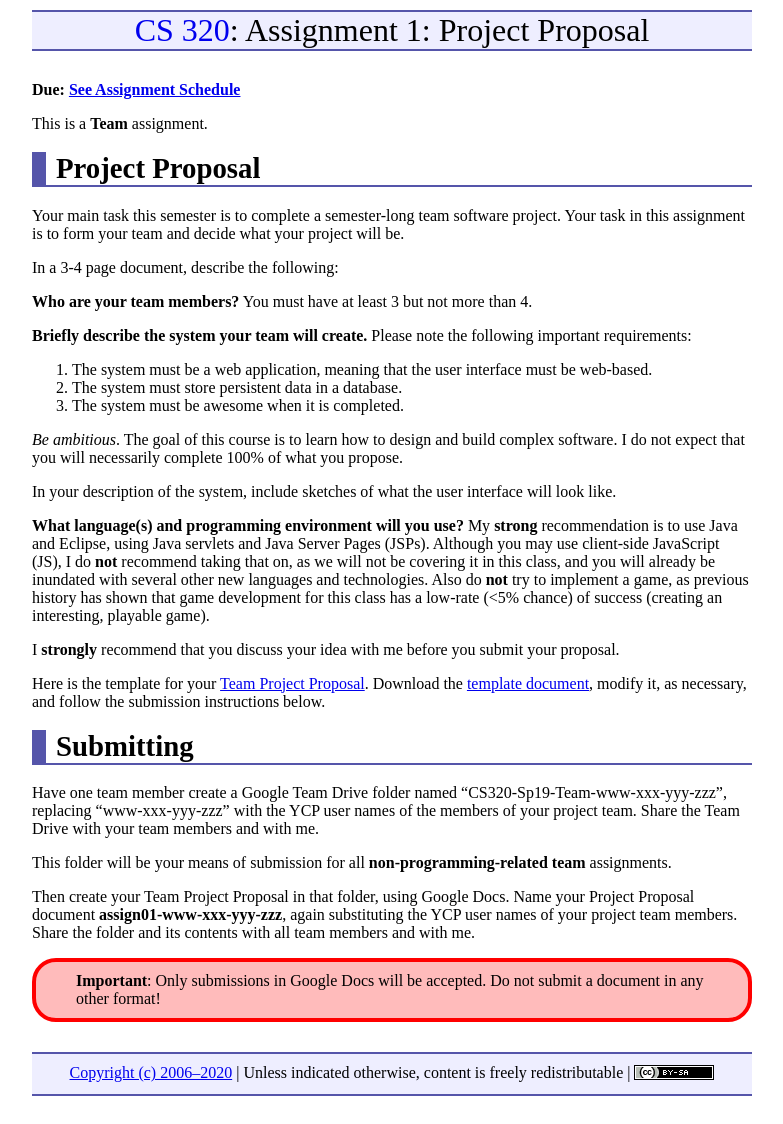
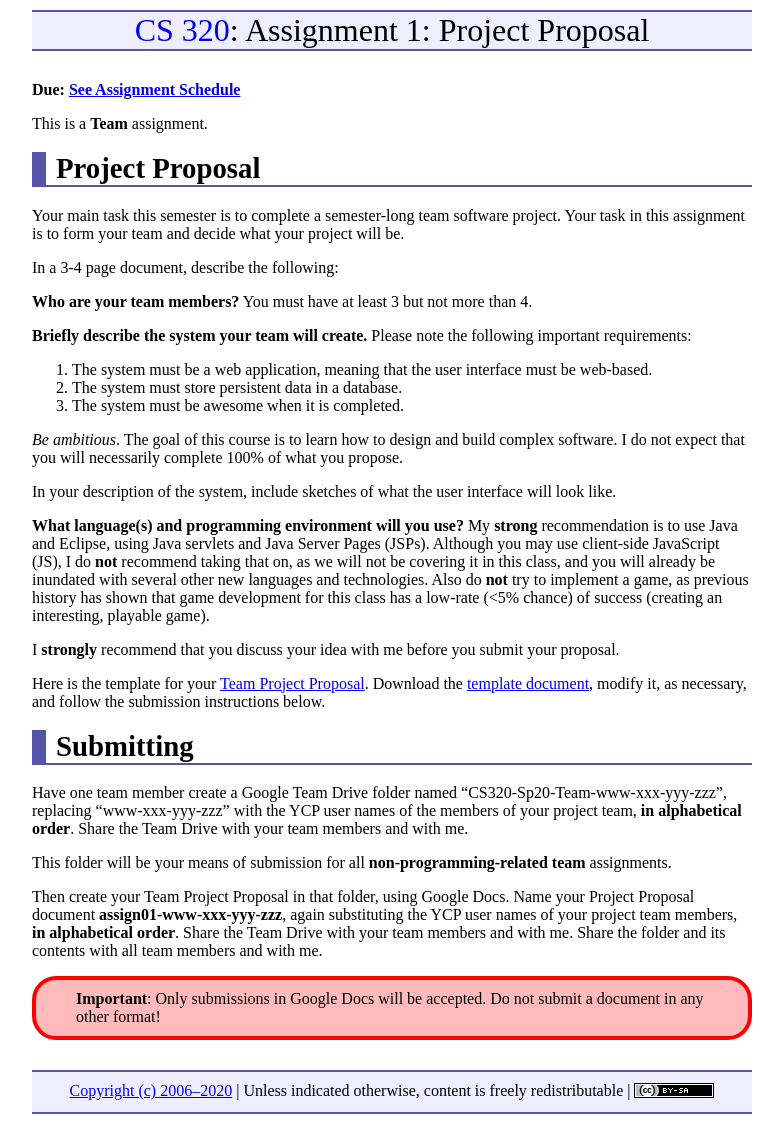
Before and after one commit to ycpcs/cs320-spring2020, a Jekyll site: the page built from assign/assign01.md, in a window 1280 px wide. Shown: the whole page, without its empty margins (248-1031 px from the left). Built offline with Jekyll 4.4.1, drawn with Linux system fonts in a browser that asks for light colours.

Commit message:
minor edits

```diff
--- a/assign/assign01.md
+++ b/assign/assign01.md
@@ -35,11 +35,11 @@ Here is the template for your [Team Project Proposal](CS320_Team_Project_Proposa
 Submitting
 ==========
 
-Have one team member create a Google Team Drive folder named "CS320-Sp19-Team-www-xxx-yyy-zzz", replacing "www-xxx-yyy-zzz" with the YCP user names of the members of your project team.  Share the Team Drive with your team members and with me.
+Have one team member create a Google Team Drive folder named "CS320-Sp20-Team-www-xxx-yyy-zzz", replacing "www-xxx-yyy-zzz" with the YCP user names of the members of your project team, **in alphabetical order**.  Share the Team Drive with your team members and with me.
 
 This folder will be your means of submission for all **non-programming-related team** assignments.
 
-Then create your Team Project Proposal in that folder, using Google Docs.  Name your Project Proposal document **assign01-www-xxx-yyy-zzz**, again substituting the YCP user names of your project team members.  Share the folder and its contents with all team members and with me.
+Then create your Team Project Proposal in that folder, using Google Docs.  Name your Project Proposal document **assign01-www-xxx-yyy-zzz**, again substituting the YCP user names of your project team members, **in alphabetical order**.  Share the Team Drive with your team members and with me.  Share the folder and its contents with all team members and with me.
 
 <div class="callout">
 <b>Important</b>: Only submissions in Google Docs will be accepted.
```
Also changed, not shown: assign/assign02.md (+1 -1 lines), assign/assign05.md (+1 -1 lines), assign/assign06.md (+1 -1 lines), assign/assign10.md (+1 -1 lines).
